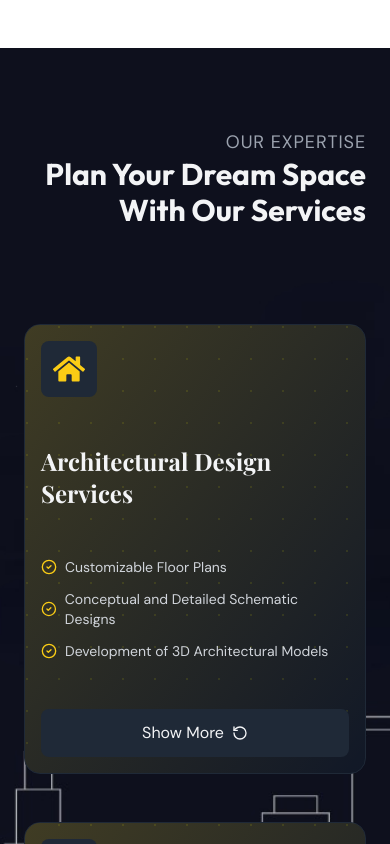
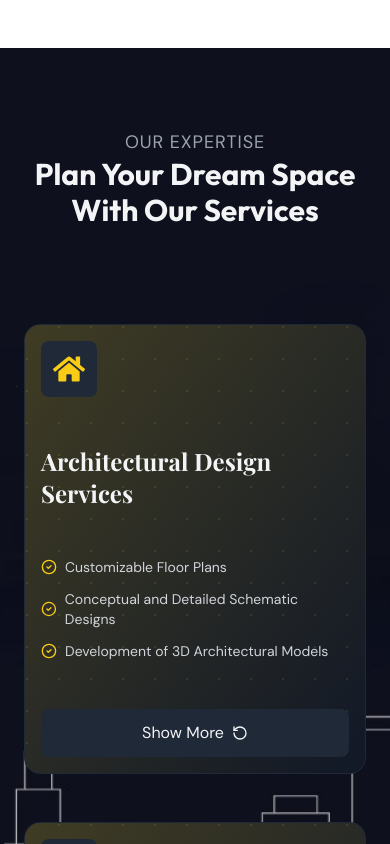
Before and after one commit to Atharva-com/SBA_CIA, a Next.js app: page / in a window 390 px wide. Shown: the part 3840-4684 px from the top of the page. Built offline with nearby package versions, Linux system fonts and the light colour scheme; a web font is replaced by a local one.

Commit message:
project and services heading

```diff
--- a/app/homePage/projects/Projects.tsx
+++ b/app/homePage/projects/Projects.tsx
@@ -91,7 +91,7 @@ export const ProjectsSection = () => {
       </div>
 
       {/* Main Container */}
-      <div className="container mx-auto px-6 relative  flex flex-col gap-20">
+      <div className="container mx-auto px-6 relative flex flex-col items-center justify-center text-center gap-20">
 
         <motion.div
           initial={{ opacity: 0, y: 50, scale: 0.8 }}
--- a/app/homePage/services/Services.tsx
+++ b/app/homePage/services/Services.tsx
@@ -156,7 +156,7 @@ const ServicesSection = () => {
           whileInView={{ opacity: 1, y: 0, scale: 1 }}
           transition={{ duration: 0.6, delay: 0.2 }}
           viewport={{ margin: "-100px" }}
-          className="text-end relative z-1 flex flex-col items-end justify-center"
+          className="relative z-1 flex flex-col lg:items-end lg:text-end items-center justify-center text-center"
         >
 
           <motion.span
```
